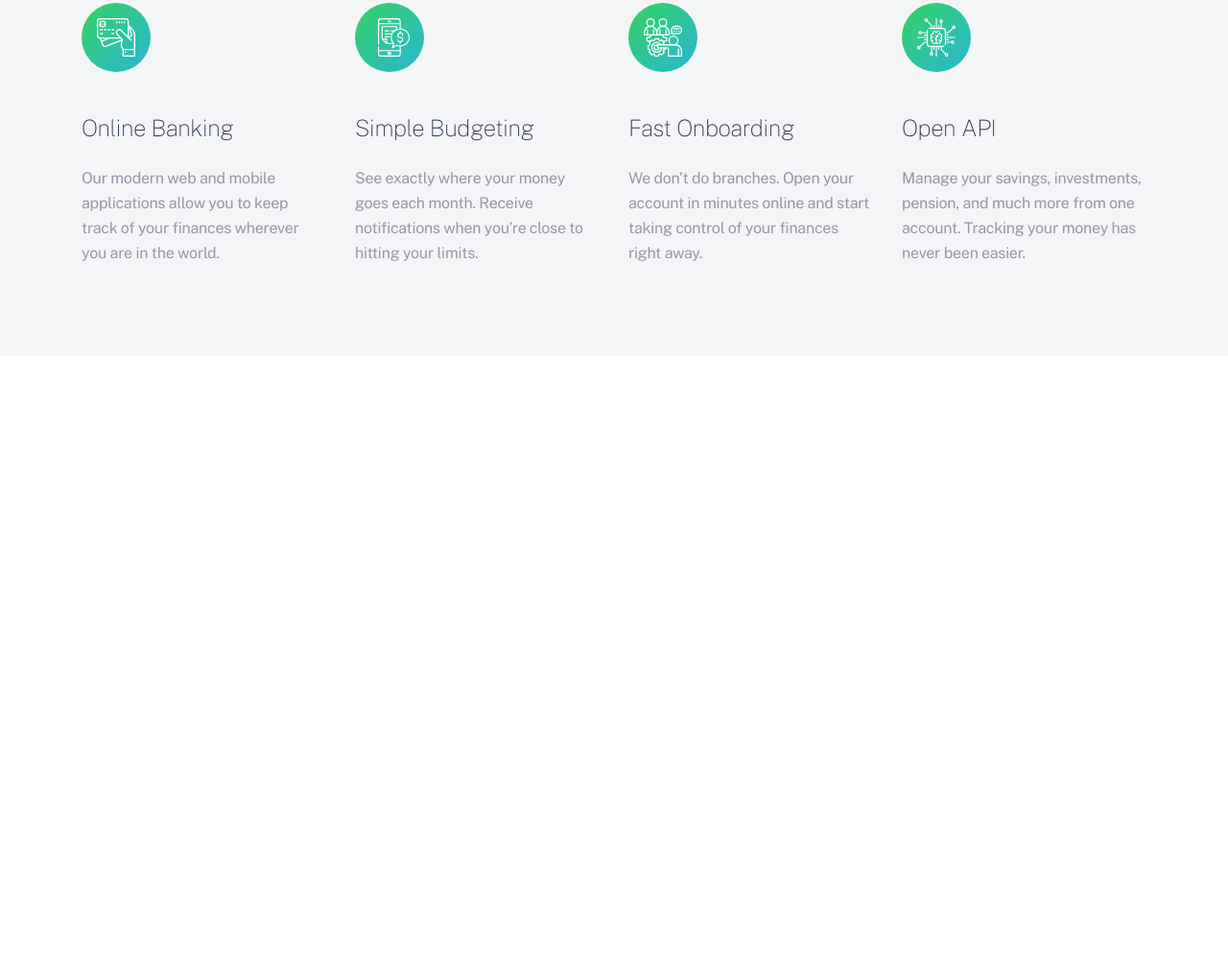
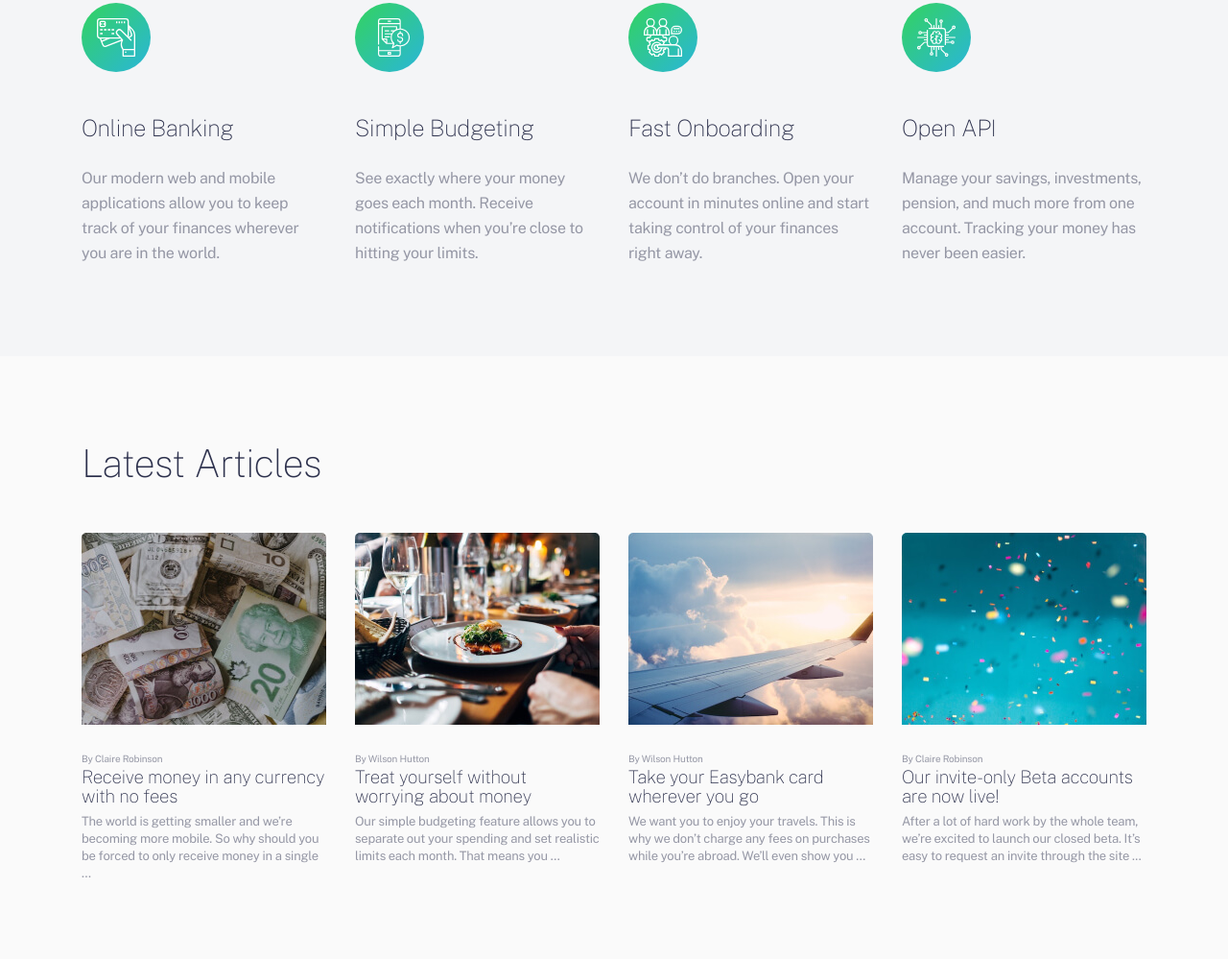
Before and after one commit to shakhbozpro/easy-bank1, a plain HTML site: page index.html in a window 1280 px wide. Shown: the part 957-1956 px from the top of the page at 96% size. Before the commit the page ends 1328 px from the top, so only its background shows below. Drawn offline with Linux system fonts and the light colour scheme.

Commit message:
Finished section blog

```diff
--- a/css/main.css
+++ b/css/main.css
@@ -293,3 +293,60 @@ ol {
    line-height: 26px;
    letter-spacing: -0.25px;
 }
+
+/* BLOG START */
+.blog {
+   padding-top: 80px;
+   padding-bottom: 80px;
+   background-color: #FAFAFA;
+}
+
+.blog__heading {
+   font-size: 40px;
+   line-height: 64px;
+   letter-spacing: -0.714286px;
+   margin-bottom: 40px;
+}
+
+.blog__list {
+   display: flex;
+   justify-content: space-between;
+}
+
+.blog__item {
+   width: 255px;
+   border-radius: 5px;
+}
+
+.blog__item-img {
+   margin-bottom: 25px;
+}
+
+.blog__item-span {
+   font-size: 10px;
+   line-height: 18px;
+   letter-spacing: -0.15625px;
+   color: var(--gray);
+   margin-bottom: 8px;
+}
+
+.blog__item-heading {
+   line-height: 20px;
+   letter-spacing: -0.285714px;
+   margin-bottom: 8px;
+   cursor: pointer;
+}
+
+.blog__item-heading:hover {
+   color: var(--green);
+}
+
+.blog__item-heading:active {
+   opacity: 0.6;
+}
+
+.blog__desc {
+   font-size: 13px;
+   line-height: 18px;
+   letter-spacing: -0.203125px;
+}
--- a/index.html
+++ b/index.html
@@ -113,6 +113,53 @@
          </div>
       </section>
       <!-- CONTACT FINISH -->
+
+      <!-- BLOG START -->
+      <section class="blog">
+         <div class="container">
+            <div class="blog__inner">
+               <h2 class="blog__heading">Latest Articles</h2>
+               <ul class="blog__list">
+                  <li class="blog__item">
+                     <img class="blog__item-img" src="./images/money.jpg" alt="Much money" width="255" height="200">
+                     <span class="blog__item-span">By Claire Robinson</span>
+                     <h3 class="blog__item-heading">Receive money in any currency with no fees</h3>
+                     <p class="blog__desc">
+                        The world is getting smaller and we’re becoming more mobile. So why should you be forced to only receive money in a single …
+                     </p>
+                  </li>
+
+                  <li class="blog__item">
+                     <img class="blog__item-img" src="./images/food.jpg" alt="There are plate of salads on the table" width="255" height="200">
+                     <span class="blog__item-span">By Wilson Hutton</span>
+                     <h3 class="blog__item-heading">Treat yourself without worrying about money</h3>
+                     <p class="blog__desc">
+                        Our simple budgeting feature allows you to separate out your spending and set realistic limits each month. That means you …
+                     </p>
+                  </li>
+
+                  <li class="blog__item">
+                     <img class="blog__item-img" src="./images/plain-wing.jpg" alt="Flying plane wing" width="255" height="200">
+                     <span class="blog__item-span">By Wilson Hutton</span>
+                     <h3 class="blog__item-heading">Take your Easybank card wherever you go</h3>
+                     <p class="blog__desc">
+                        We want you to enjoy your travels. This is why we don’t charge any fees on purchases while you’re abroad. We’ll even show you …
+                     </p>
+                  </li>
+
+                  <li class="blog__item">
+                     <img class="blog__item-img" src="./images/beta.jpg" alt="Celebrating moment" width="255" height="200">
+                     <span class="blog__item-span">By Claire Robinson</span>
+                     <h3 class="blog__item-heading">Our invite-only Beta accounts are now live!</h3>
+                     <p class="blog__desc">
+                        After a lot of hard work by the whole team, we’re excited to launch our closed beta. It’s easy to request an invite through the site ...
+                     </p>
+                  </li>
+               </ul>
+            </div>
+         </div>
+      </section>
+      <!-- BLOG FINISH -->
    </main>
    <!-- SITE MAIN FINISH -->
 
```
